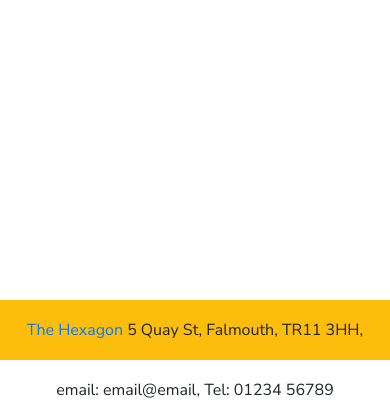
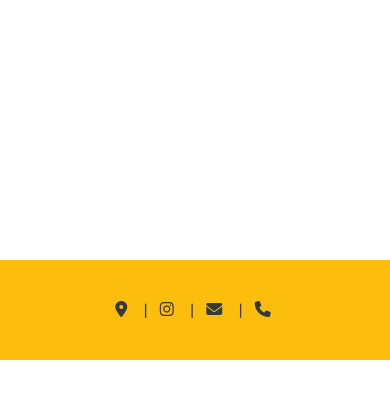
Before and after one commit to BonnieMcb/boardgame, a Django app: page /bag/ in a window 390 px wide. Shown: the part 484-904 px from the top of the page. After the commit the page ends 844 px from the top, so only its background shows below. Run offline with Django 3.2, Linux system fonts and the light colour scheme; some libraries are stand-ins or nearby versions.

Commit message:
Change footer design to be more attractive and work better on mobile

```diff
--- a/static/css/base.css
+++ b/static/css/base.css
@@ -4,7 +4,7 @@ html {
 }
 body {
     font-family: 'Nunito Sans', sans-serif;
-    margin-bottom: 60px; /* Margin bottom by footer height */
+    margin-bottom: 100px; /* Margin bottom by footer height */
 }
 
 .navbar {
@@ -37,8 +37,8 @@ input[type=number] {
     position: absolute;
     bottom: 0;
     width: 100%;
-    height: 60px; /* Set the fixed height of the footer here */
-    line-height: 60px; /* Vertically center the text there */
+    height: 100px; /* Set the fixed height of the footer here */
+    line-height: 100px; /* Vertically center the text there */
 }
 
 /* Back to top button (referenced in Readme.md) */
--- a/templates/base.html
+++ b/templates/base.html
@@ -72,8 +72,29 @@
 
     <footer class="footer bg-warning">
         <div class="container text-center">
-            <a href="https://goo.gl/maps/gycSkn9Kn4mT9guTA">The Hexagon</a>
-            <span>5 Quay St, Falmouth, TR11 3HH, email: email@email, Tel: 01234 56789</span>
+            <div class="row d-flex justify-content-center">
+                <div class="col text-dark">
+                    <a href="https://goo.gl/maps/gycSkn9Kn4mT9guTA" class="text-dark" target="_blank">
+                        <i class="fas fa-map-marker-alt mr-1"></i>
+                        <span class="d-none d-md-inline">5 Quay St, Falmouth</span>
+                    </a>
+                    <span class="mx-2">&#124;</span>
+                    <a href="https://www.instagram.com/" class="text-dark" target="_blank">
+                        <i class="fa fa-instagram mr-1"></i>
+                        <span class="d-none d-md-inline">the_hexagon</span>
+                    </a>
+                    <span class="mx-2">&#124;</span>
+                    <a href="mailto:admin@thehexagon.co.uk" class="text-dark">
+                        <i class="fas fa-envelope mr-1"></i>
+                        <span class="d-none d-md-inline">email us</span>
+                    </a>
+                    <span class="mx-2">&#124;</span>
+                    <a href="tel:0123-456-789" class="text-dark">
+                        <i class="fas fa-phone mr-1"></i>
+                        <span class="d-none d-md-inline">call us</span>
+                    </a>
+                </div>
+            </div>
         </div>
     </footer>
 
```
